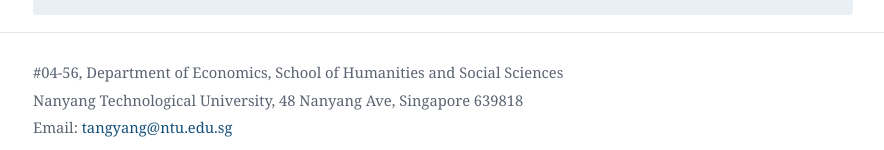
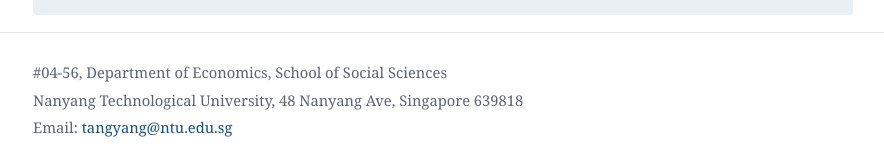
Before and after one commit to yangtang0505/yangtang0505.github.io, a plain HTML site: page cv.html in a window 1280 px wide. Shown: the part 227-377 px from the top of the page, without its empty margins (197-1081 px from the left). Drawn offline with Linux system fonts and the light colour scheme.

Commit message:
Update school name to School of Social Sciences

```diff
--- a/cv.html
+++ b/cv.html
@@ -27,7 +27,7 @@
 
   <footer class="site">
     <div class="wrap">
-      <p>#04-56, Department of Economics, School of Humanities and Social Sciences</p>
+      <p>#04-56, Department of Economics, School of Social Sciences</p>
       <p>Nanyang Technological University, 48 Nanyang Ave, Singapore 639818</p>
       <p>Email: <a href="mailto:tangyang@ntu.edu.sg">tangyang@ntu.edu.sg</a></p>
     </div>
```
Also changed, not shown: index.html (+1 -1 lines), research.html (+1 -1 lines).
